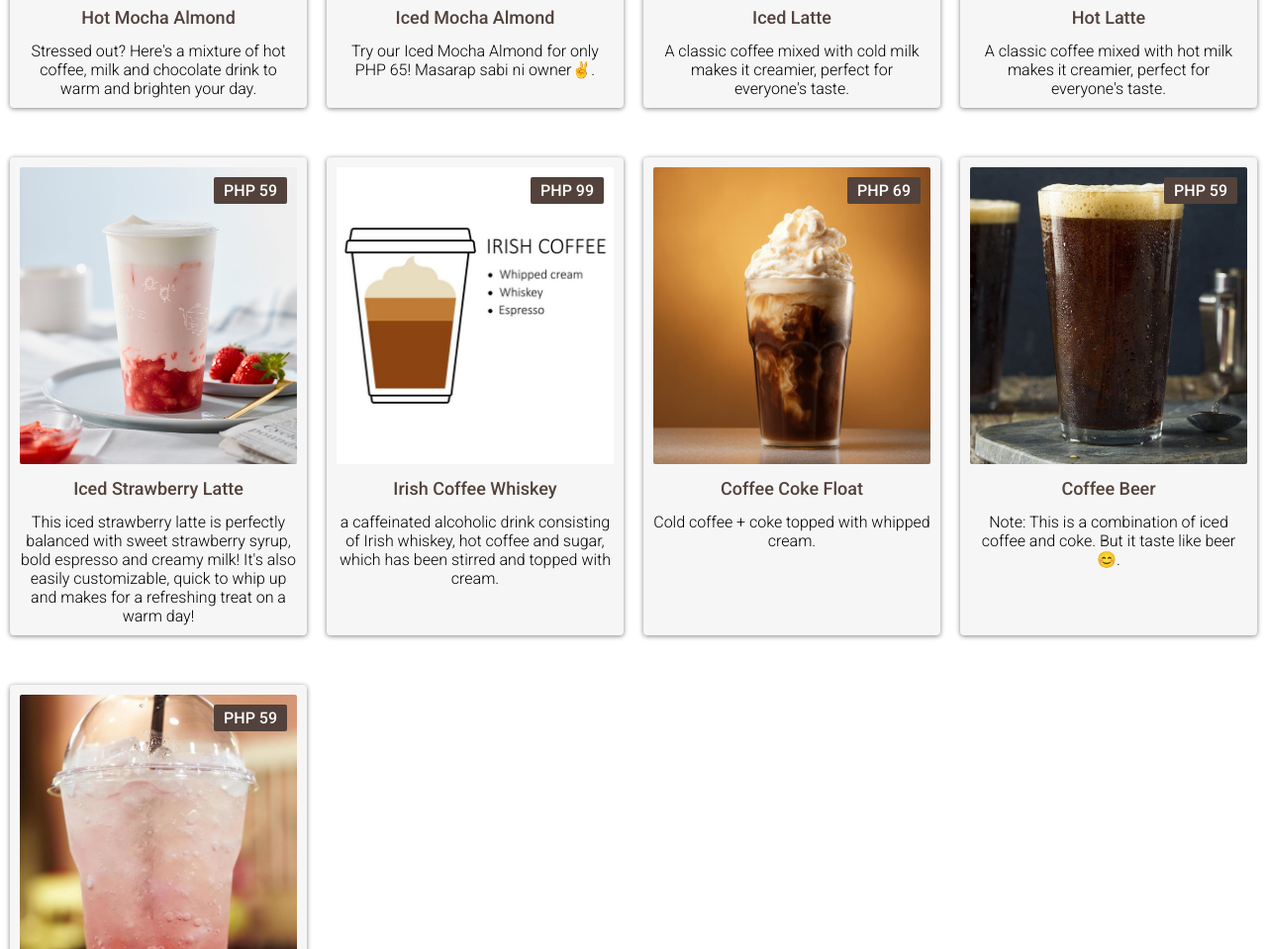
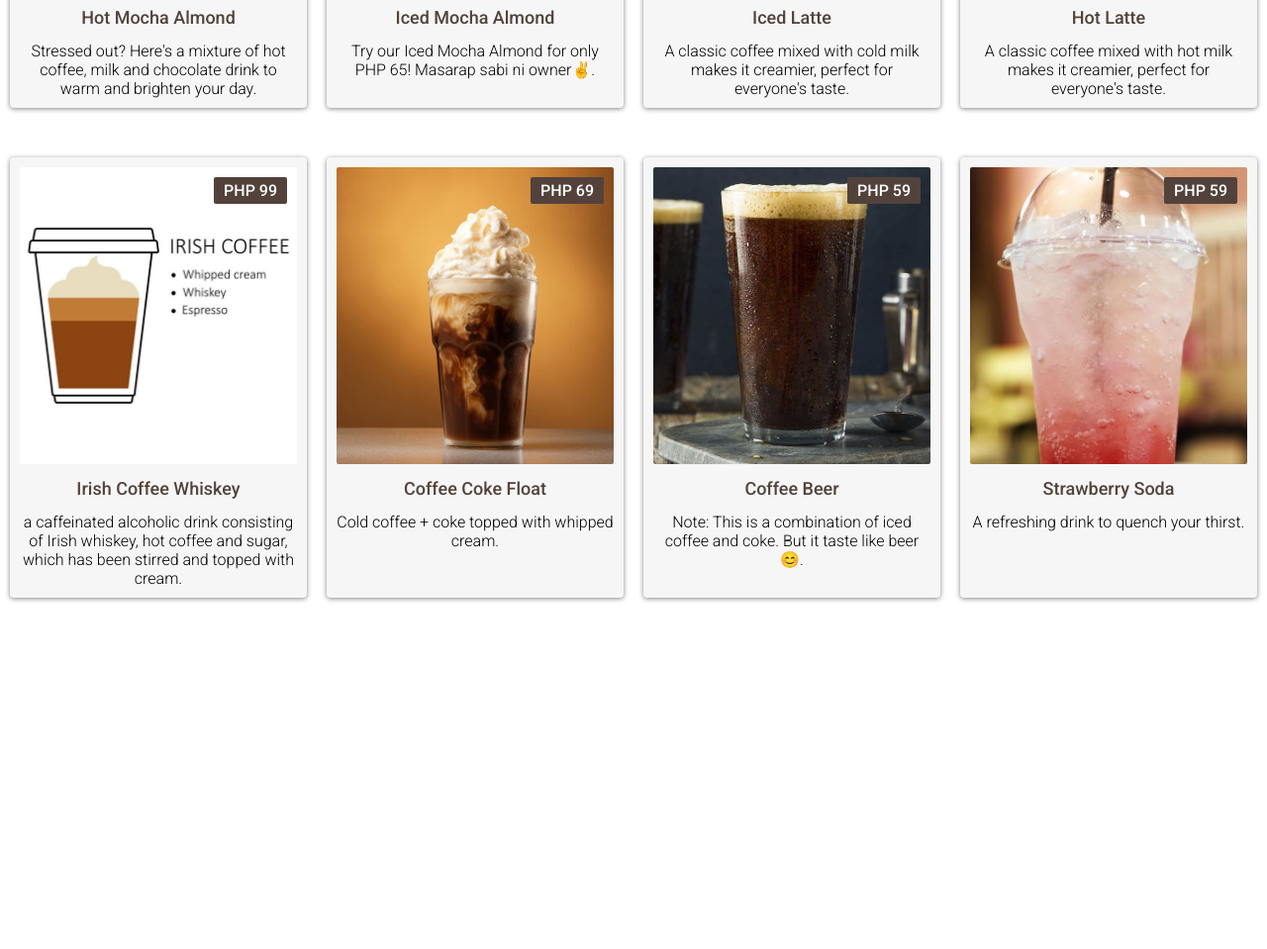
Before and after one commit to jmdotph/kape-ni-ano, a plain HTML site: page index.html in a window 1280 px wide. Shown: the part 1713-2672 px from the top of the page at 99% size. After the commit the page ends 2347 px from the top, so only its background shows below. Drawn offline with Linux system fonts and the light colour scheme.

Commit message:
Update index.html

```diff
--- a/index.html
+++ b/index.html
@@ -262,22 +262,6 @@
 
         <div class="div-item-container">
           <div class="div-item-preview">
-            <div class="div-tooltip">PHP 59</div>
-            <img class="img-item" src="img/strawberry-latte/strawberry-latte.jpg">
-          </div>
-          <div class="div-info-flex">
-            <p class="text-item-name">Iced Strawberry Latte</p>
-            <p class="text-info">
-              This iced strawberry latte is perfectly balanced with sweet strawberry syrup,
-              bold espresso and creamy milk! It&apos;s also easily customizable,
-              quick to whip up and makes for a refreshing treat on a warm day!
-            </p>
-          </div>
-        </div>
-
-
-        <div class="div-item-container">
-          <div class="div-item-preview">
             <div class="div-tooltip">PHP 99</div>
             <img class="img-item" src="img/irish-whiskey/irish-whiskey.jpeg">
           </div>
```
